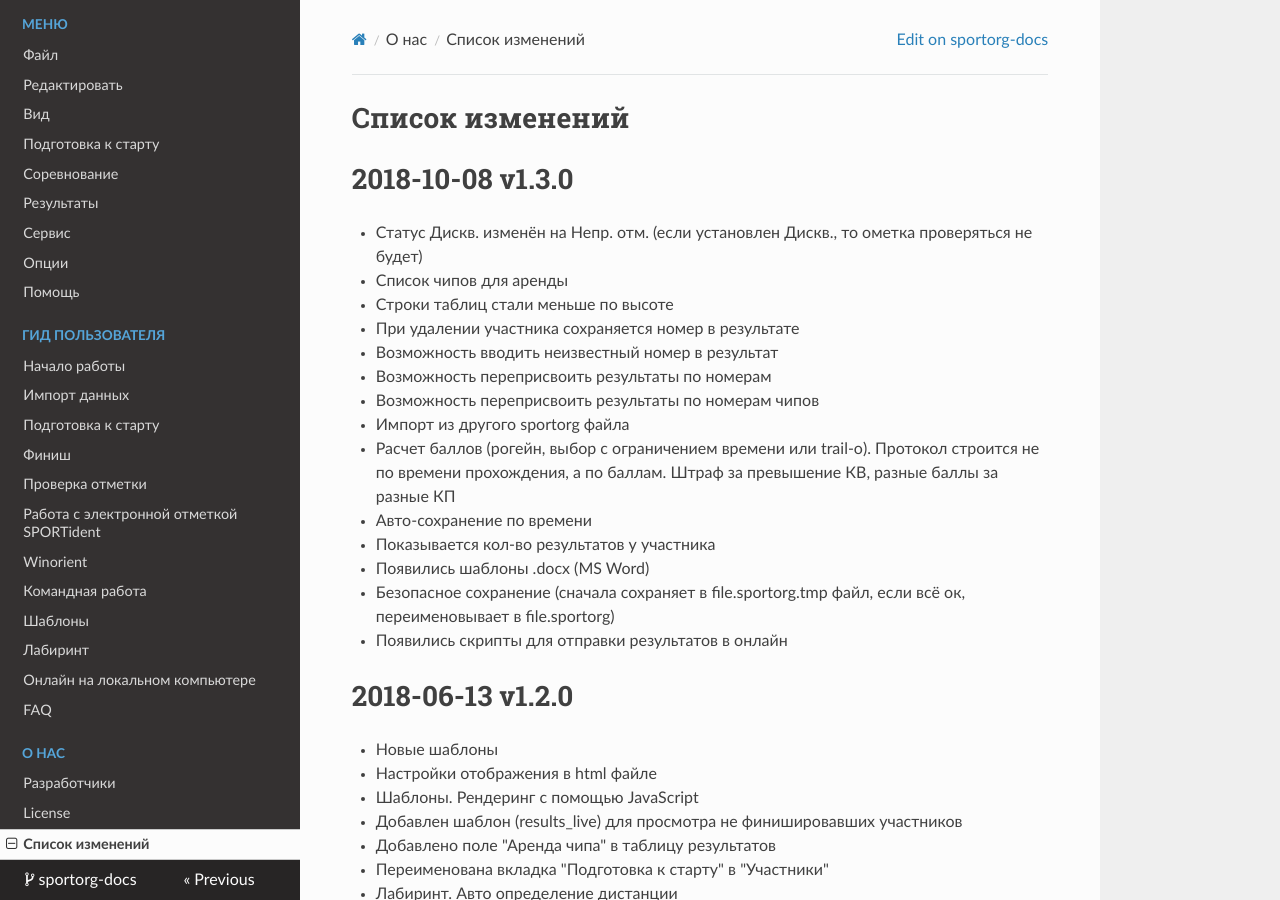
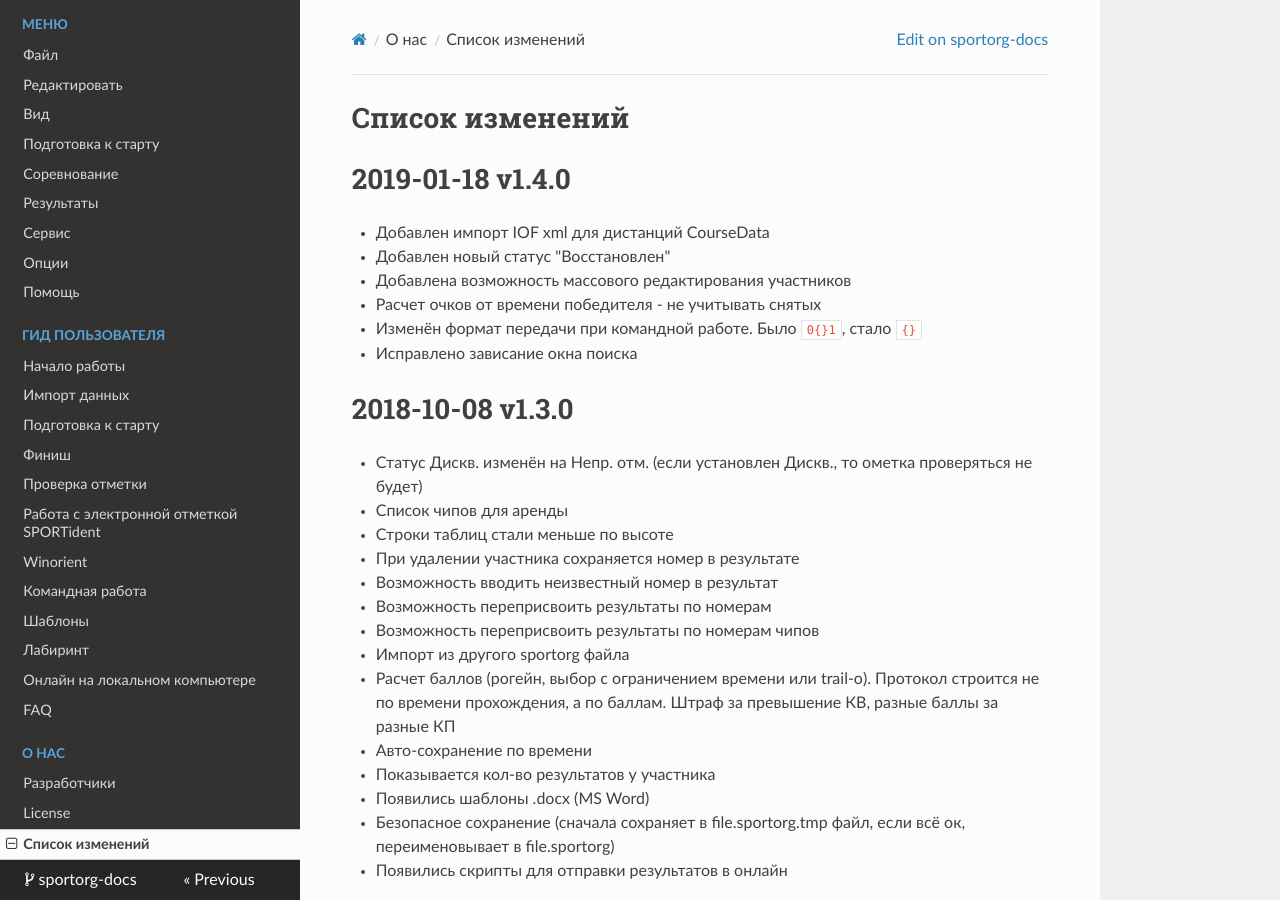
Before and after one commit to sportorg/sportorg-docs, an MkDocs documentation site: the page built from docs/about/changelog.md, in a window 1280 px wide and 900 px high. Built offline with MkDocs 1.6.1, drawn with Linux system fonts in a browser that asks for light colours; nearby versions of some CDN libraries.

Commit message:
Release v1.4.0

```diff
--- a/docs/about/changelog.md
+++ b/docs/about/changelog.md
@@ -1,4 +1,13 @@
 # Список изменений
+
+# 2019-01-18 v1.4.0
+
++ Добавлен импорт IOF xml для дистанций CourseData
++ Добавлен новый статус "Восстановлен"
++ Добавлена возможность массового редактирования участников
+- Расчет очков от времени победителя - не учитывать снятых
+- Изменён формат передачи при командной работе. Было `0{}1`, стало `{}`
+- Исправлено зависание окна поиска
 
 # 2018-10-08 v1.3.0
 + Статус Дискв. изменён на Непр. отм. (если установлен Дискв., то ометка проверяться не будет)
```
Also changed, not shown: docs/index.md (+2 -0 lines).
